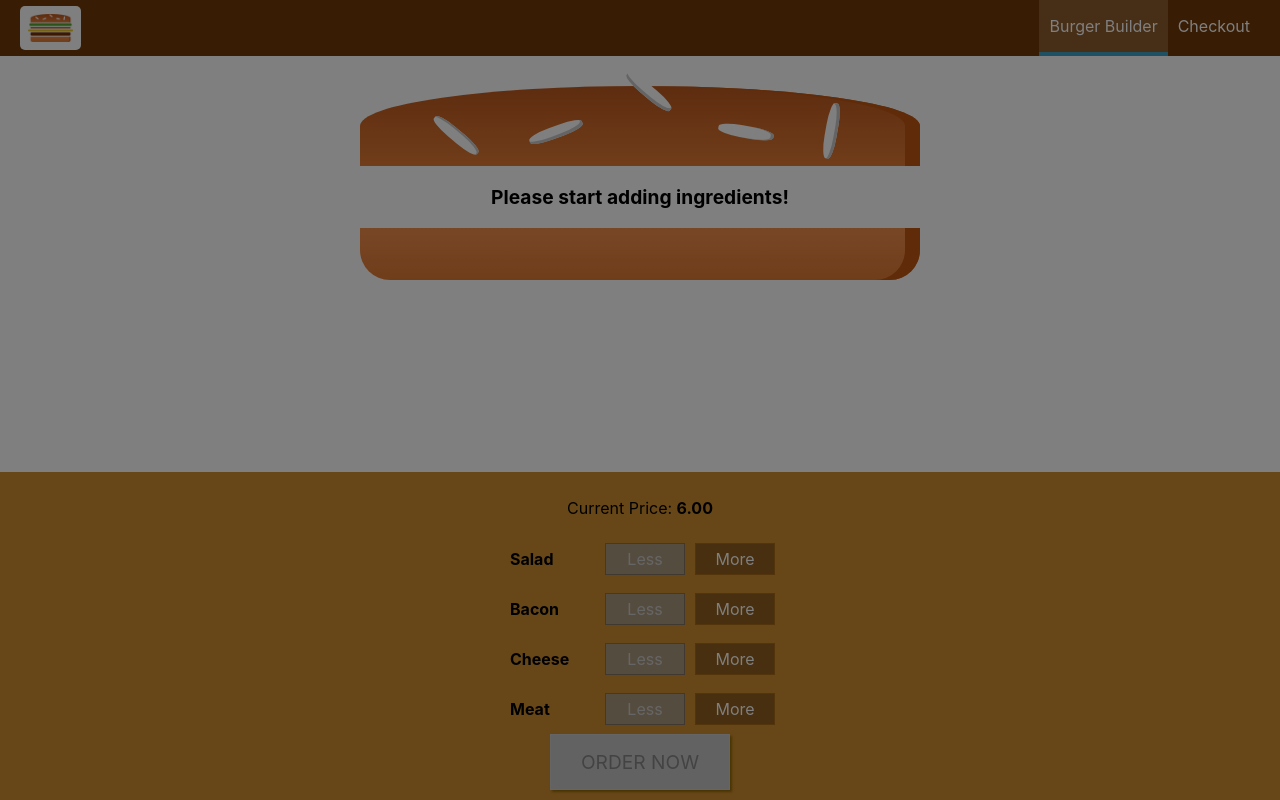
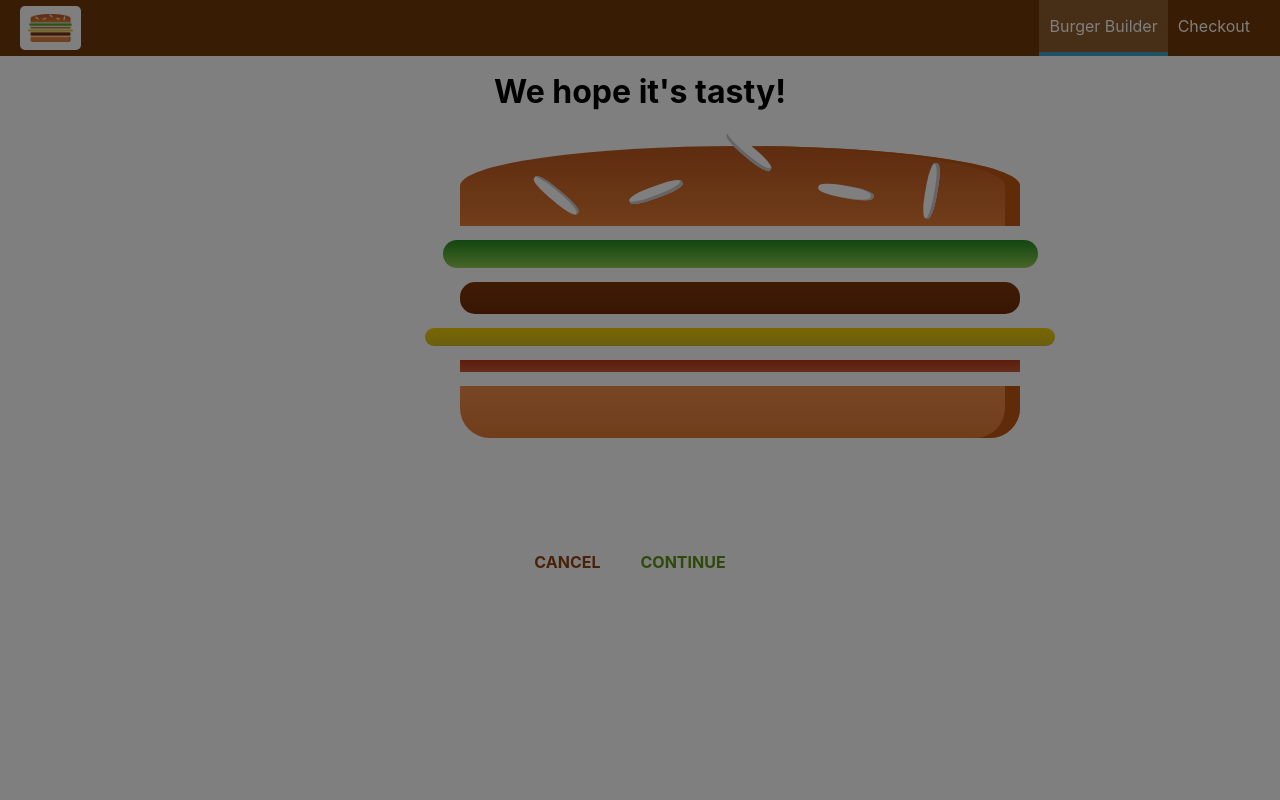
Before and after one commit to audge101/boss-burger-app, a React (Create React App) app: page /checkout in a window 1280 px wide. Built offline with nearby package versions, Linux system fonts and the light colour scheme.

Commit message:
react router added with switch

```diff
--- a/package.json
+++ b/package.json
@@ -10,6 +10,7 @@
     "prop-types": "^15.7.2",
     "react": "^17.0.1",
     "react-dom": "^17.0.1",
+    "react-router-dom": "^5.2.0",
     "react-scripts": "4.0.2",
     "web-vitals": "^1.1.0"
   },
--- a/src/App.js
+++ b/src/App.js
@@ -1,13 +1,19 @@
 import React, { Component } from 'react';
+import  { Route, Switch } from 'react-router-dom';
+
 import Layout from './hoc/Layout/Layout';
 import BurgerConstructor from './containers/BurgerConstructor/BurgerConstructor';
+import Checkout from './containers/Checkout/Checkout';
 
 class App extends Component {
   	render() {
 	    return (
 	      <div>
 	        <Layout>
-        	<BurgerConstructor />
+	        	<Switch>
+		        	<Route path="/checkout" component={Checkout} />
+		        	<Route path="/" exact component={BurgerConstructor} />
+	        	</Switch>
 	        </Layout>
 	      </div>
 	    );
--- a/src/components/Burger/Burger.js
+++ b/src/components/Burger/Burger.js
@@ -4,6 +4,7 @@
 
 
 const burger = (props) => {
+	console.log(props);
 	let newIngredients = Object.keys(props.ingredients).map( igKey => {
 			return [...Array(props.ingredients[igKey] )].map((_, i) => {
 				return <BurgerIngredient key={igKey + i} type={igKey} />
--- /dev/null
+++ b/src/components/Order/CheckoutSummary/CheckoutSummary.js
@@ -0,0 +1,24 @@
+import React from 'react';
+import Burger from '../../Burger/Burger';
+import Button from '../../UI/Button/Button';
+import classes from './CheckoutSummary.module.css';
+
+const checkoutSummary = (props) => {
+	console.log('these are the props from checkoutSummary', props);
+	return (
+		<div className={classes.CheckoutSummary}>
+			<h1>We hope it's tasty!</h1>
+			<div style={{width: '100%', margin: 'auto'}}>
+				<Burger ingredients={props.ingredients}/>
+			</div>
+			<Button
+				buttonType="Danger"
+				clicked={props.checkoutContinued}>CANCEL</Button>
+			<Button
+				buttonType="Success"
+				clicked={props.checkoutCancelled}>CONTINUE</Button>
+		</div>
+	);
+}
+
+export default checkoutSummary;
--- /dev/null
+++ b/src/components/Order/CheckoutSummary/CheckoutSummary.module.css
@@ -0,0 +1,11 @@
+.CheckoutSummary {
+	text-align: center;
+	width: 80%;
+	margin: auto;
+}
+
+@media (min-width: 600px) {
+	.CheckoutSummary {
+		width: 500px;
+	}
+}
--- a/src/containers/BurgerConstructor/BurgerConstructor.js
+++ b/src/containers/BurgerConstructor/BurgerConstructor.js
@@ -26,16 +26,23 @@
 	*/
 
 	state = {
-		ingredients: {
-			salad: 0,
-			bacon: 0,
-			cheese: 0,
-			meat: 0
-		},
+		ingredients: null,
 		totalPrice: 6,
 		purchasable: false,
 		purchasing: false,
-		loading: false
+		loading: false,
+		error: false
+	}
+
+	componentDidMount () {
+		console.log(this.props);
+		axios.get('https://burger-boss-react-default-rtdb.firebaseio.com/ingredients.json')
+		.then(response => {
+			this.setState({ingredients: response.data});
+		})
+		.catch(error => {
+			this.setState({error: true})
+		});
 	}
 
 	updatePurchaseState (ingredients){
@@ -94,6 +101,7 @@
 	}
 
 	continuePurchaseHandler = () => {
+		/*
 		this.setState({loading: true});
 		const order = {
 			ingredients: this.state.ingredients,
@@ -113,6 +121,8 @@
 			})
 			.catch(err => { this.setState({loading: false, purchasing: false});
 			});
+		*/
+		this.props.history.push('/checkout');
 	}
 
 	render () {
@@ -123,15 +133,32 @@
 			disabledInfo[key] = disabledInfo[key] <= 0
 		}
 
-		let orderSummary = <OrderSummary
-			ingredients={this.state.ingredients}
-			price={this.state.totalPrice}
-			purchaseCancelled={this.cancelPurchaseHandler}
-			purchaseContinued={this.continuePurchaseHandler} />
+		let orderSummary = null;
+		let burger = this.state.error ? <p>Ingredients can't be loaded</p> : <Spinner />;
 
-		if (this.state.loading) {
+		if ( this.state.ingredients ) {
+			burger = (
+				<Aux>
+					<Burger ingredients={this.state.ingredients}/>
+					<BuildControls
+						ingredientAdded={this.addIngredientHandler}
+						ingredientRemoved={this.removeIngredientHandler}
+						disabledButton={disabledInfo}
+						price={this.state.totalPrice}
+						purchasable={this.state.purchasable}
+						ordered={this.purchaseHandler}/>
+				</Aux>
+			);
+			orderSummary = <OrderSummary
+				ingredients={this.state.ingredients}
+				price={this.state.totalPrice}
+				purchaseCancelled={this.cancelPurchaseHandler}
+				purchaseContinued={this.continuePurchaseHandler} />
+		}
+		if ( this.state.loading ) {
 			orderSummary = <Spinner />
 		}
+
 		return (
 			<Aux>
 				<Modal
@@ -139,15 +166,7 @@
 					modalClosed={this.cancelPurchaseHandler}>
 					{orderSummary}
 				</Modal>
-				<Burger
-					ingredients={this.state.ingredients}/>
-				<BuildControls
-					ingredientAdded={this.addIngredientHandler}
-					ingredientRemoved={this.removeIngredientHandler}
-					disabledButton={disabledInfo}
-					price={this.state.totalPrice}
-					purchasable={this.state.purchasable}
-					ordered={this.purchaseHandler}/>
+				{burger}
 			</Aux>
 		);
 	}
--- /dev/null
+++ b/src/containers/Checkout/Checkout.js
@@ -0,0 +1,23 @@
+import React, { Component } from 'react';
+import CheckoutSummary from '../../components/Order/CheckoutSummary/CheckoutSummary';
+
+class Checkout extends Component {
+	state = {
+		ingredients: {
+			salad: 1,
+			meat: 1,
+			cheese: 1,
+			bacon: 1
+		}
+	}
+
+	render() {
+		return (
+			<div>
+				<CheckoutSummary ingredients={this.state.ingredients}/>
+			</div>
+		);
+	}
+}
+
+export default Checkout;
--- a/src/hoc/withErrorHandler/withErrorHandler.js
+++ b/src/hoc/withErrorHandler/withErrorHandler.js
@@ -8,14 +8,19 @@
 			error: null
 		}
 
-		componentDidMount () {
-			axios.interceptors.request.use(req => {
+		componentWillMount() {
+			this.reqInterceptor = axios.interceptors.request.use(req => {
 				this.setState({error: null});
 				return req;
 			});
-			axios.interceptors.response.use(res => res, error => {
+			this.resInterceptor = axios.interceptors.response.use(res => res, error => {
 				this.setState({error: error});
 			});
+		}
+
+		componentWillUnmount() {
+			axios.interceptors.request.eject(this.reqInterceptor);
+			axios.interceptors.response.eject(this.resInterceptor);
 		}
 
 		errorConfirmedHandler = () => {
--- a/src/index.js
+++ b/src/index.js
@@ -1,13 +1,18 @@
 import React from 'react';
 import ReactDOM from 'react-dom';
+import { BrowserRouter} from 'react-router-dom';
+
 import './index.css';
 import App from './App';
 import reportWebVitals from './reportWebVitals';
 
-ReactDOM.render(
-  <React.StrictMode>
-    <App />
-  </React.StrictMode>,
+const app = (
+	<BrowserRouter>
+		<App />
+	</BrowserRouter>
+);
+
+ReactDOM.render( app,
   document.getElementById('root')
 );
 
```
Also changed, not shown: 1 other file (tests, documents, lock files or other folders). Lines whose indentation alone changed are shown as unchanged.
